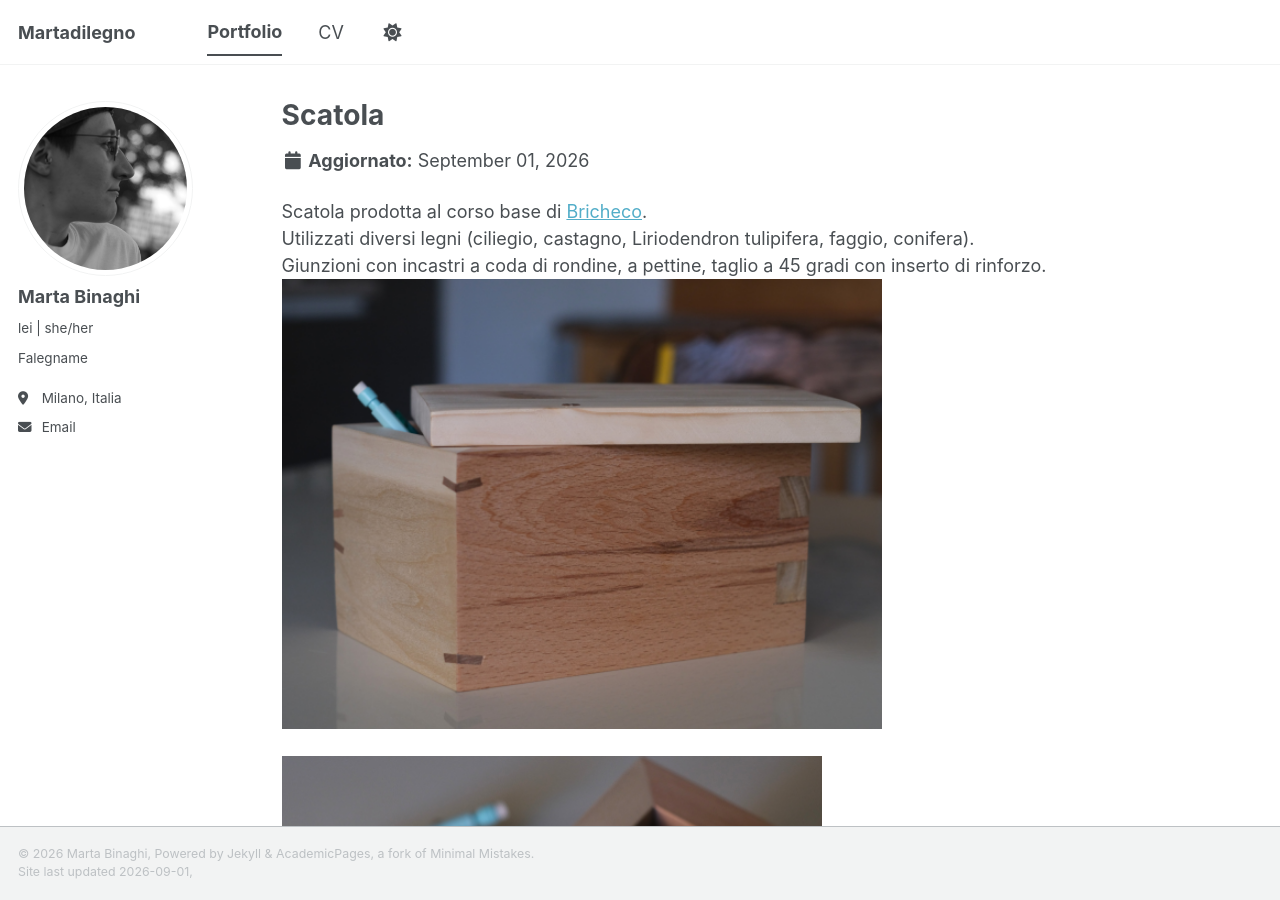
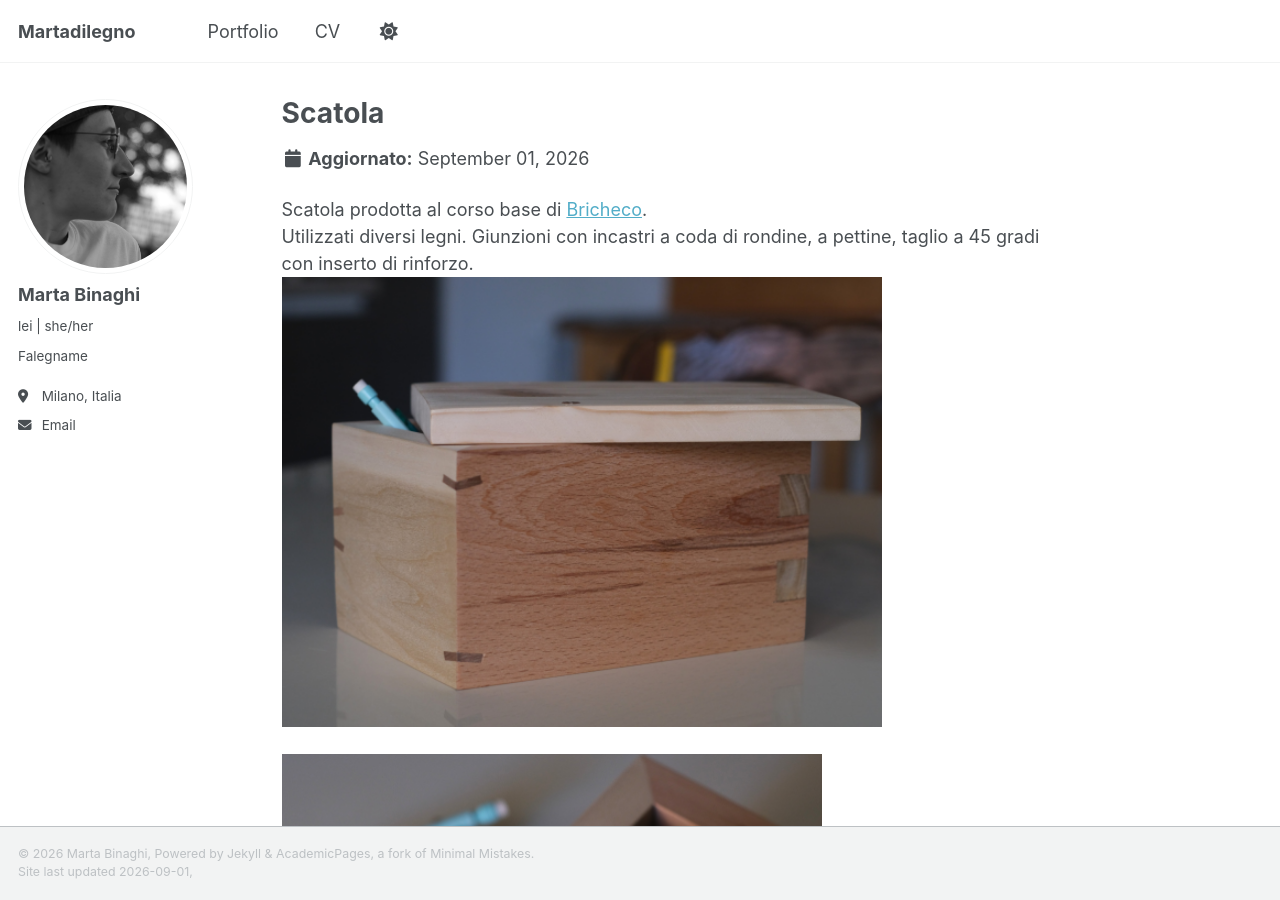
Before and after one commit to martadilegno/martadilegno.github.io, a Jekyll site: the page built from _portfolio/portfolio_05_scatola.md, in a window 1280 px wide and 900 px high. Built offline with Jekyll 4.4.1, drawn with Linux system fonts in a browser that asks for light colours; a style sheet for code colours, icons or effects is not loaded.

Commit message:
Update portfolio_05_scatola.md

```diff
--- a/_portfolio/portfolio_05_scatola.md
+++ b/_portfolio/portfolio_05_scatola.md
@@ -2,10 +2,11 @@
 title: "Scatola"
 excerpt: "<img width='300' height='200' src='/images/scatola_01lowRes.png'>"
 collection: portfolio
+permalink: /pf/portfolio_05_scatola
 ---
 
 Scatola prodotta al corso base di [Bricheco](https://bricheco.org/).<br/>
-Utilizzati diversi legni (ciliegio, castagno, Liriodendron tulipifera, faggio, conifera). Giunzioni con incastri a coda di rondine, a pettine, taglio a 45 gradi con inserto di rinforzo.
+Utilizzati diversi legni. Giunzioni con incastri a coda di rondine, a pettine, taglio a 45 gradi con inserto di rinforzo.
 <br/>
 <img align="left" width="600" height="400" src="https://github.com/martadilegno/martadilegno.github.io/blob/master/images/scatola_01lowRes.png?raw=true" alt="Foto della scatola" />
 <br clear="left"/>
```
